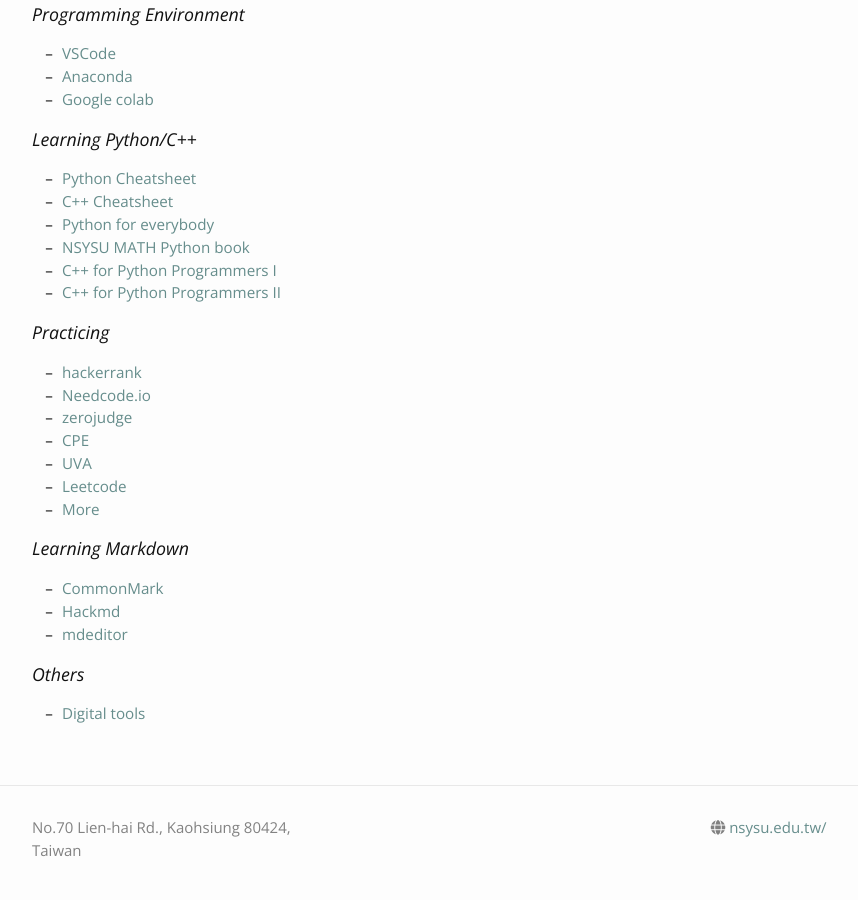
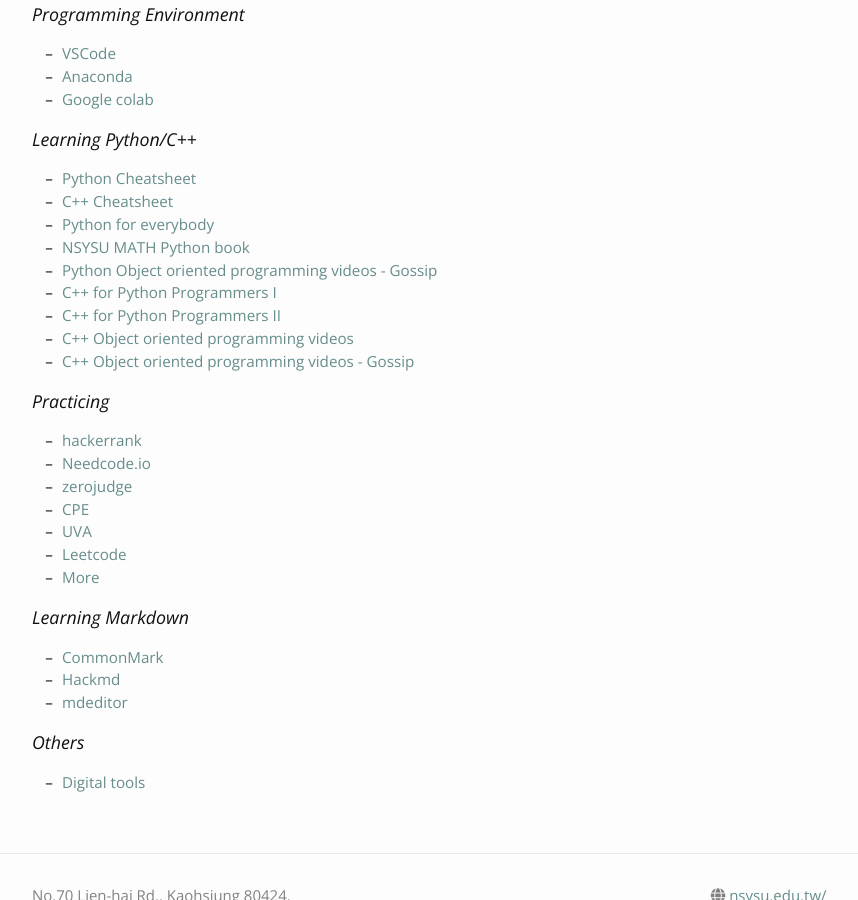
Before and after one commit to phonchi/nsysu-math208-2024, a Jekyll site: the page built from materials.md, in a window 1280 px wide and 900 px high, scrolled down 1103 px. Shown: the whole window, without its empty margins (163-1021 px from the left). Built offline with Jekyll 4.4.1, drawn with Linux system fonts in a browser that asks for light colours; nearby versions of some CDN libraries.

Commit message:
Update materials.md

```diff
--- a/materials.md
+++ b/materials.md
@@ -51,8 +51,11 @@ permalink: /materials/
 * [C++ Cheatsheet](https://github.com/gibsjose/cpp-cheat-sheet/blob/master/Data%20Structures%20and%20Algorithms.md)
 * [Python for everybody](https://runestone.academy/ns/books/published/py4e-int/index.html?mode=browsing)
 * [NSYSU MATH Python book](https://phonchi.github.io/Computer_Programming/)
+* [Python Object oriented programming videos - Gossip](https://openhome.cc/zh-tw/python/)
 * [C++ for Python Programmers I](https://runestone.academy/ns/books/published/cpp4python/index.html)
 * [C++ for Python Programmers II](https://cs.kenyon.edu/wp-content/uploads/2020/11/CForPythonProgrammers.pdf)
+* [C++ Object oriented programming videos](https://www.youtube.com/watch?v=IjmyanIQHnQ&list=PLnKth7bLoeC4llLBt1p_Sy0BzlMEHqnwZ)
+* [C++ Object oriented programming videos - Gossip](https://openhome.cc/Gossip/CppGossip/)
 
 ### Practicing
 * [hackerrank](https://www.hackerrank.com/domains/data-structures)
```
